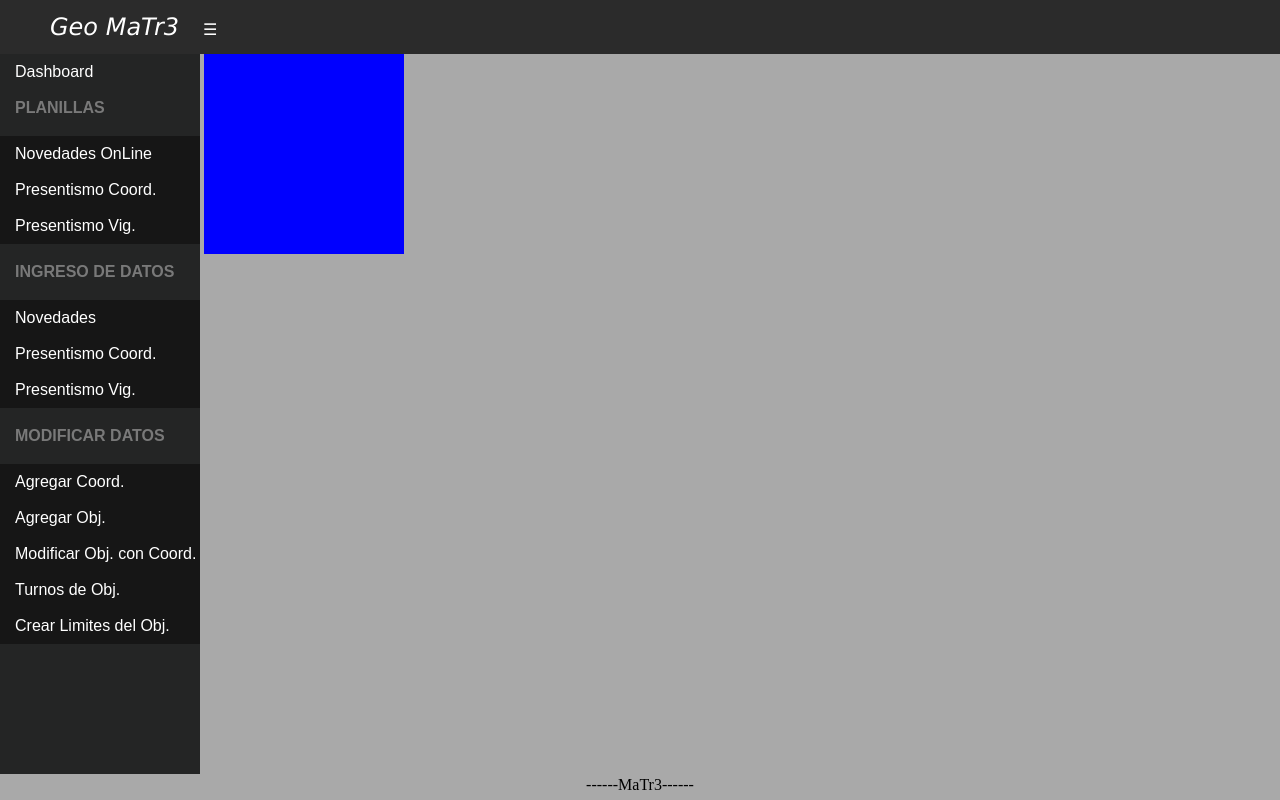
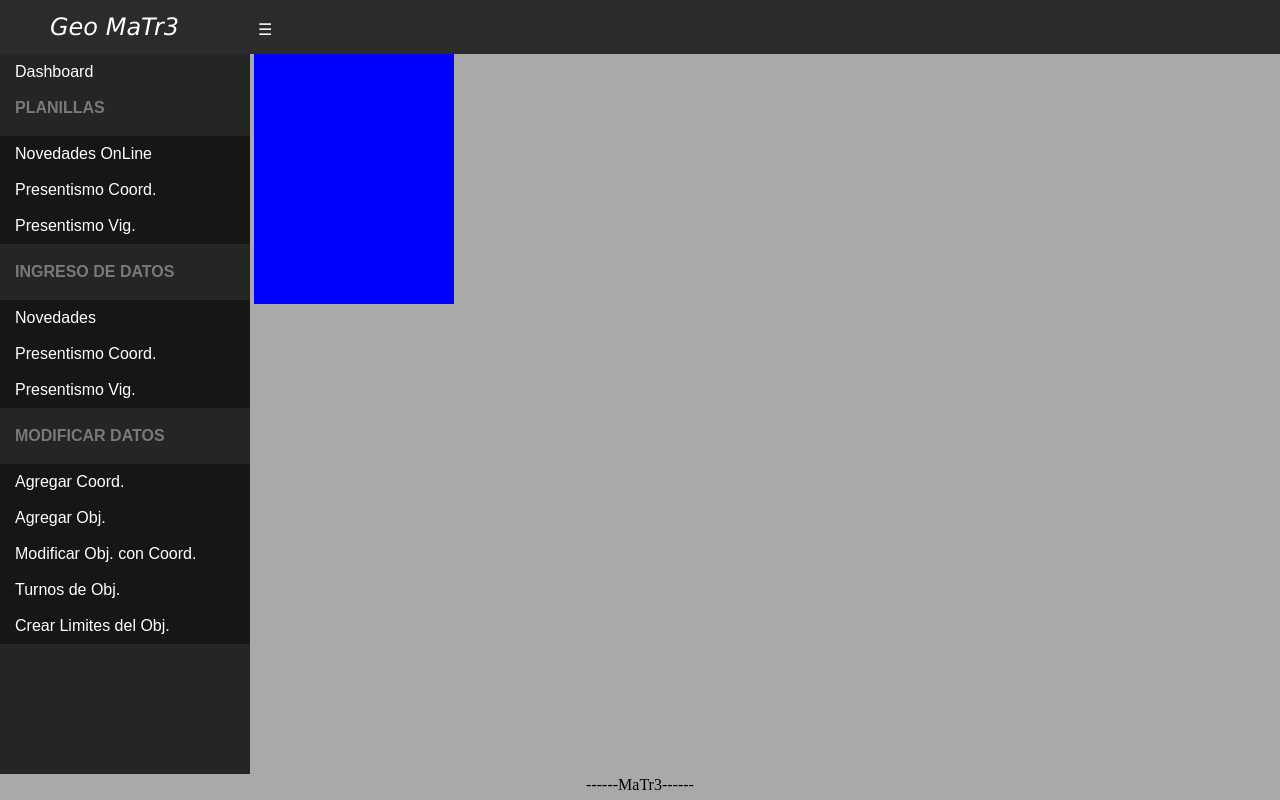
Before and after one commit to Matr3/gps-presentismo, a PHP site: page /dashboard.html in a window 1280 px wide. Run offline with PHP 8.4, Linux system fonts and the light colour scheme.

Commit message:
Subir modificaciones sobre el Menus Deslizante

```diff
--- a/css/style.css
+++ b/css/style.css
@@ -81,7 +81,7 @@ h1{
     display: inline-block;
     color: white;
     font-weight: 500;
-    padding-left: 20px;
+    padding-left: 75px;
 }
 .deslizarMenu:hover{
     color: rgb(82, 0, 0);
@@ -92,7 +92,7 @@ h1{
     display: inline-block;
     background-color: rgb(36, 37, 37);
     height: 90vh;
-    width: 200px;
+    width: 250px;
     overflow-x: hidden;
     transition: 0.5s;
 }
@@ -112,6 +112,8 @@ h1{
     color: #797979;
     text-transform: uppercase;
     cursor: pointer;
+    transition: 0.5s all;
+    overflow-x: hidden;
 }
 .bt-menu, .bt-menu-t1, .bt-menu-t2{
     display: block;
@@ -120,13 +122,17 @@ h1{
     padding: 10px 0 10px 15px;
     color: #ffffff;
 }
+.bt-menu a, .bt-menu-t1 a, .bt-menu-t2 a{
+    color: #ffffff;
+    text-decoration: none;
+}
 .bt-menu:hover, .bt-menu-t1:hover, .bt-menu-t2:hover{
     font-family:Arial, Helvetica, sans-serif;
     background-color: #220000;
     padding: 10px 0 10px 15px;
     color: #ffffff;
     text-shadow:  0 -2px black;
-    transition: 0.5s all;
+    transition: 0.25s all;
     cursor:pointer;
 }
 .bt-menu-b{
@@ -136,7 +142,7 @@ h1{
     display: inline-block;
     background-color: blue;
     vertical-align: top;
-    height: 200px;
+    height: 250px;
     width: 200px;
     transition: margin-left .5s;
 }
--- a/dashboard.html
+++ b/dashboard.html
@@ -17,23 +17,33 @@
         <main>
             <section id="menu">
                 <nav>
-                    <ul>
-                        <li class="bt-dashboard"><a href="dashboard.html">Dashboard</a></li>
-                        <li class="bt-titulo">Planillas</li>
-                        <li class="bt-menu">Novedades OnLine</li>
-                        <li class="bt-menu">Presentismo Coord.</li>
-                        <li class="bt-menu">Presentismo Vig.</li>
-                        <li class="bt-titulo-1">Ingreso de datos</li>
-                        <li class="bt-menu-t1">Novedades</li>
-                        <li class="bt-menu-t1">Presentismo Coord.</li>
-                        <li class="bt-menu-t1">Presentismo Vig.</li>
-                        <li class="bt-titulo-2">Modificar datos</li>
-                        <li class="bt-menu-t2">Agregar Coord.</li>
-                        <li class="bt-menu-t2">Agregar Obj.</li>
-                        <li class="bt-menu-t2">Modificar Obj. con Coord.</li>
-                        <li class="bt-menu-t2">Turnos de Obj.</li>
-                        <li class="bt-menu-t2">Crear Limites del Obj.</li>
-                    </ul>
+                    <h2 class="bt-dashboard"><a href="dashboard.html">Dashboard</a></h2>
+                    <div>
+                        <ul>
+                            <li class="bt-titulo">Planillas</li>
+                            <li class="bt-menu"><a href="#">Novedades OnLine</a></li>
+                            <li class="bt-menu"><a href="#">Presentismo Coord.</a></li>
+                            <li class="bt-menu"><a href="#">Presentismo Vig.</a></li>
+                        </ul>
+                    </div>
+                    <div>
+                        <ul>
+                            <li class="bt-titulo-1">Ingreso de datos</li>
+                            <li class="bt-menu-t1"><a href="#">Novedades</a></li>
+                            <li class="bt-menu-t1"><a href="#">Presentismo Coord.</a</li>
+                            <li class="bt-menu-t1"><a href="#">Presentismo Vig.</a></li>
+                        </ul>
+                    </div>
+                    <div>
+                        <ul>
+                            <li class="bt-titulo-2">Modificar datos</li>
+                            <li class="bt-menu-t2"><a href="#">Agregar Coord.</a></li>
+                            <li class="bt-menu-t2"><a href="#">Agregar Obj.</a></li>
+                            <li class="bt-menu-t2"><a href="#">Modificar Obj. con Coord.</a></li>
+                            <li class="bt-menu-t2"><a href="#">Turnos de Obj.</a></li>
+                            <li class="bt-menu-t2"><a href="#">Crear Limites del Obj.</a></li>
+                        </ul>
+                    </div>
                 </nav>
             </section>
             <section id="views">
--- a/js/deslizarmenu.js
+++ b/js/deslizarmenu.js
@@ -2,14 +2,14 @@
 var tabla = document.querySelector(".deslizarMenu");
 var maTr3 = true;
 tabla.addEventListener("click",function(){
-        var x = document.getElementById("menu");
+
 
        if (maTr3) {
         document.getElementById("menu").style.width = "0";
         maTr3 = false;
 
         }else {
-            document.getElementById("menu").style.width = "200px";
+            document.getElementById("menu").style.width = "250px";
             maTr3 = true;
 
         }
@@ -29,3 +29,17 @@ bts.addEventListener("click",function(){
         }
     }
 });
+
+
+var test = document.querySelector(".bt-titulo-1");
+
+test.addEventListener("dblclick",function(event){
+
+
+    setTimeout(function(){                //set Time Out es para que espere tiempo de ejecucion
+        event.childNodes.remove(); //es el target el lugar donde estoy haciendo el click
+                       // parentNode Sube la jerarquia
+    },500);
+
+
+});
```
